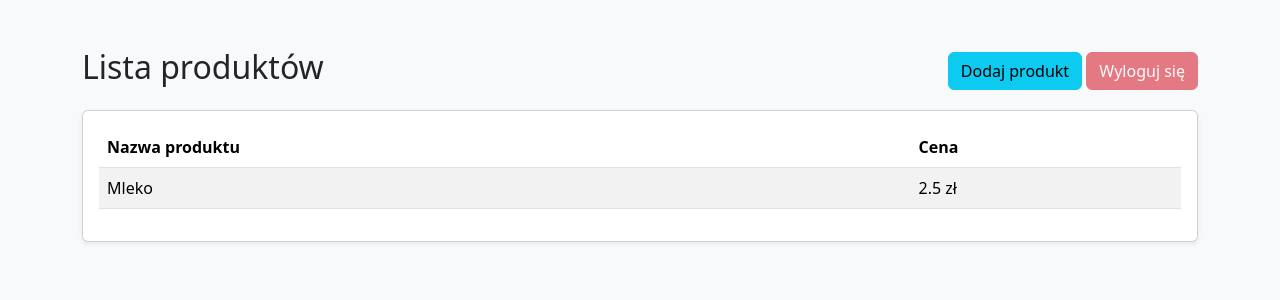
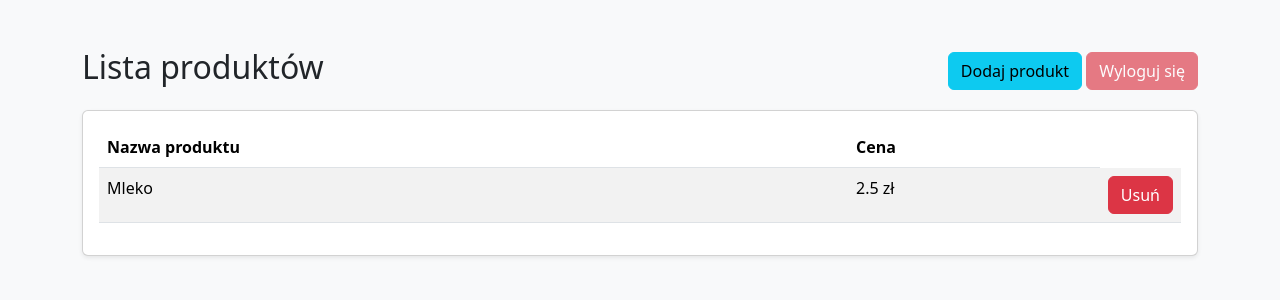
Before and after one commit to szymon-sowinski/MiniSklep, a Django app: page /display_products/ in a window 1280 px wide. Shown: the top 300 px of the page. Run offline with Django 5.2, Linux system fonts and the light colour scheme; data comes from the database, SQL or seed files in the repository; both versions use the stored data as it was after the commit.

Commit message:
Add delete_product view and update display_products template to include delete functionality

```diff
--- a/MiniSklep/urls.py
+++ b/MiniSklep/urls.py
@@ -16,7 +16,7 @@ Including another URLconf
 """
 from django.contrib import admin
 from django.urls import path
-from MiniSklepApp.views import add_product, display_products, login_view, logout_view, update_product
+from MiniSklepApp.views import add_product, display_products, login_view, logout_view, update_product, delete_product
 
 urlpatterns = [
     path('admin/', admin.site.urls),
@@ -26,4 +26,5 @@ urlpatterns = [
     path('login/', login_view, name='login'),
     path('logout/', logout_view, name='logout'),
     path("update-product/", update_product, name="update_product"),
+    path('delete_product/<int:product_id>/', delete_product, name='delete_product'),
 ]
--- a/MiniSklepApp/templates/display_products.html
+++ b/MiniSklepApp/templates/display_products.html
@@ -41,8 +41,12 @@
                 <tbody>
                     {% for product in products %}
                     <tr data-id="{{ product.id }}">
-                        <td contenteditable="true" class="editable w-75" data-field="name">{{ product.name }}</td>
-                        <td contenteditable="true" class="editable w-25" data-field="price">{{ product.price }} zł</td>
+                        <td contenteditable="true" class="editable w-60" data-field="name">{{ product.name }}</td>
+                        <td contenteditable="true" class="editable w-15" data-field="price">{{ product.price }} zł</td>
+                        <td class="w-25">
+                            <a href="{% url 'delete_product' product.id %}" class="btn btn-danger">Usuń</a>
+                        </td>
+
                     </tr>
                     {% endfor %}
                 </tbody>
--- a/MiniSklepApp/views.py
+++ b/MiniSklepApp/views.py
@@ -54,3 +54,11 @@ def update_product(request):
             return HttpResponse("success")
         except Exception:
             return HttpResponse("error")
+
+def delete_product(request, product_id):
+    try:
+        product = Product.objects.get(id=product_id)
+        product.delete()
+        return redirect('display_products')
+    except Product.DoesNotExist:
+        return redirect('display_products')
```
Also changed, not shown: db.sqlite3.
